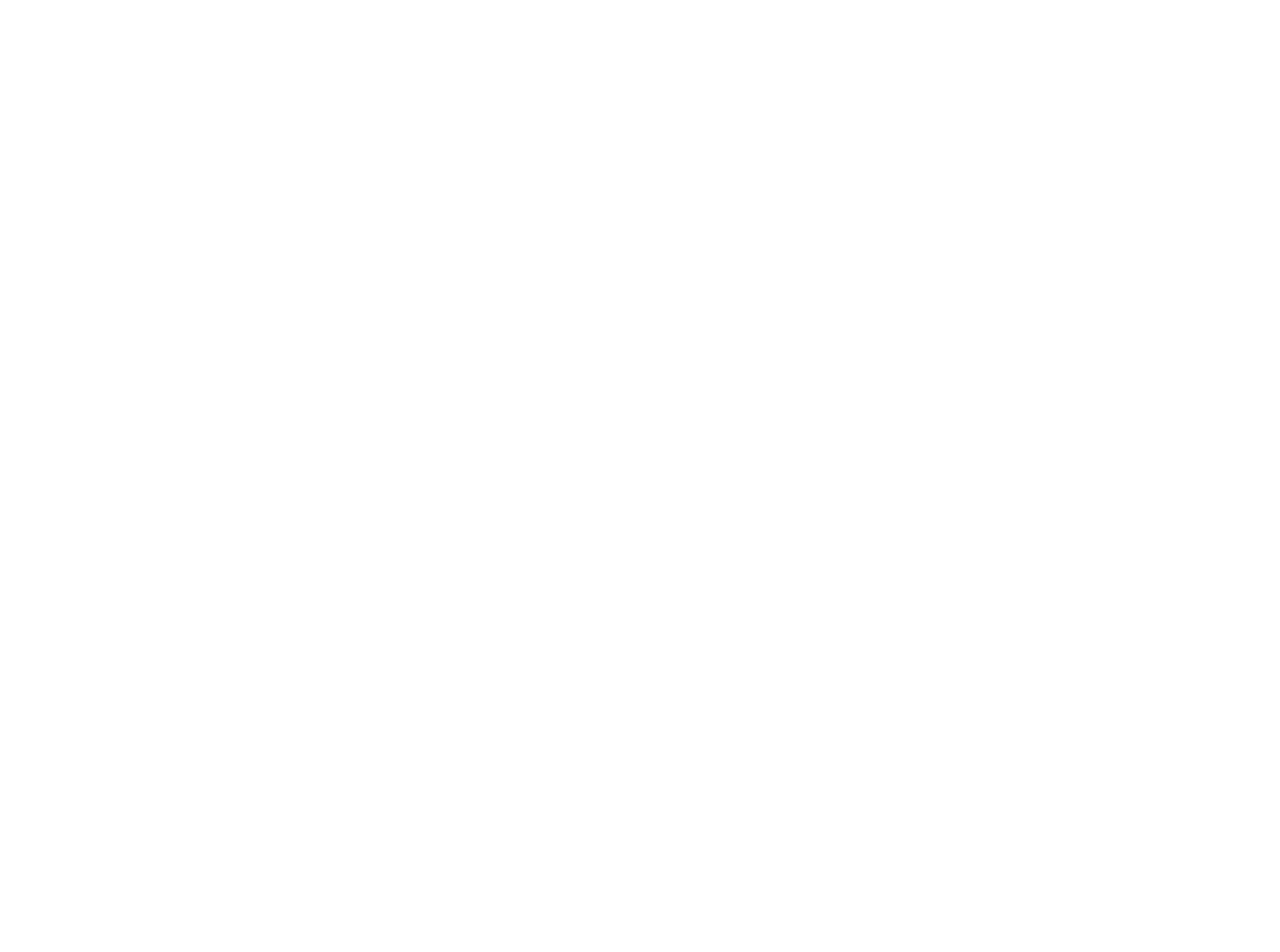
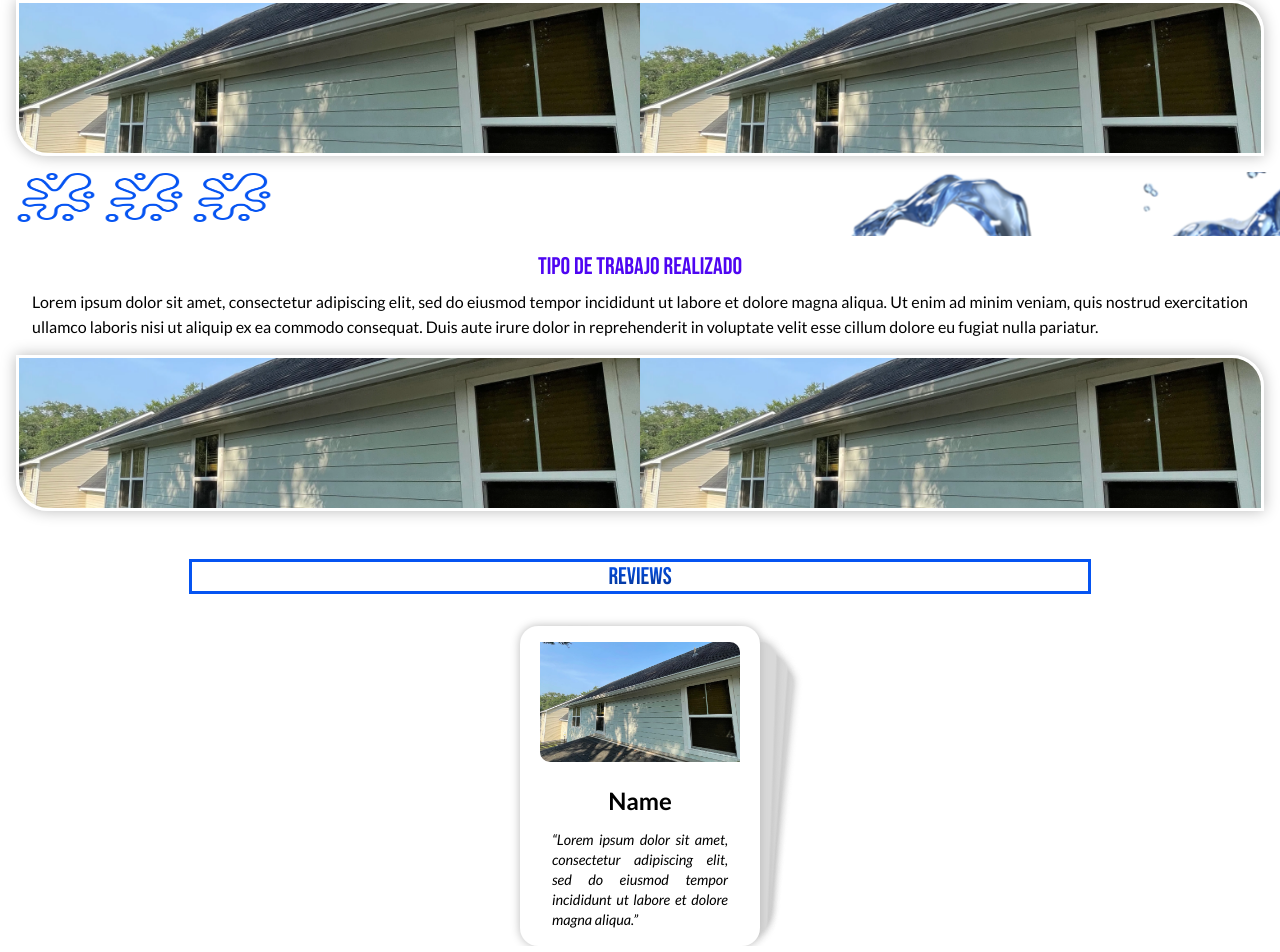
Before and after one commit to yeray004/David-s-Pressure-Washing, a Next.js app: page /works in a window 1280 px wide. Shown: the part 600-1552 px from the top of the page. Before the commit the page ends 800 px from the top, so only its background shows below. Built offline with nearby package versions, Linux system fonts and the light colour scheme.

Commit message:
Works page completed. Starting contact page

```diff
--- a/app/Home.css
+++ b/app/Home.css
@@ -73,9 +73,10 @@
 }
 .home-section1 img:first-child{
   position: absolute;
-  width: 70%;
+  width: 90%;
   height: fit-content;
   z-index: -10;
+  left: -140px;
 }
 /* section #2 ---------------------*/
 .home-section2{
--- /dev/null
+++ b/app/components/ReviewsCards.jsx
@@ -0,0 +1,54 @@
+'use client'
+// Import Next.js
+import Image from 'next/image';
+// Images
+import img14 from '../../public/images/works/img14.webp';
+// Import Swiper React components
+import { Swiper, SwiperSlide } from 'swiper/react';
+// Import Swiper styles
+import 'swiper/css';
+import 'swiper/css/effect-cards';
+// import required modules
+import { EffectCards } from 'swiper/modules';
+
+export default function ReviewsCards() {
+  return (
+    <>
+      <Swiper
+        effect={'cards'}
+        grabCursor={true}
+        modules={[EffectCards]}
+        className="mySwiper"
+      >
+        <SwiperSlide>
+          <div>
+            <Image  src={img14} alt='spalshIcon' />
+          </div>
+          <h5>Name</h5>
+          <p>“Lorem ipsum dolor sit amet, consectetur adipiscing elit, sed do eiusmod tempor incididunt ut labore et dolore magna aliqua.”</p>
+        </SwiperSlide>
+        <SwiperSlide>
+          <div>
+            <Image  src={img14} alt='spalshIcon' />
+          </div>
+          <h5>Name</h5>
+          <p>“Lorem ipsum dolor sit amet, consectetur adipiscing elit, sed do eiusmod tempor incididunt ut labore et dolore magna aliqua.”</p>
+        </SwiperSlide>
+        <SwiperSlide>
+          <div>
+            <Image  src={img14} alt='spalshIcon' />
+          </div>
+          <h5>Name</h5>
+          <p>“Lorem ipsum dolor sit amet, consectetur adipiscing elit, sed do eiusmod tempor incididunt ut labore et dolore magna aliqua.”</p>
+        </SwiperSlide>
+        <SwiperSlide>
+          <div>
+            <Image  src={img14} alt='spalshIcon' />
+          </div>
+          <h5>Name</h5>
+          <p>“Lorem ipsum dolor sit amet, consectetur adipiscing elit, sed do eiusmod tempor incididunt ut labore et dolore magna aliqua.”</p>
+        </SwiperSlide>
+      </Swiper>
+    </>
+  );
+}
--- a/app/globals.css
+++ b/app/globals.css
@@ -3,7 +3,8 @@
   --regular-blue: #059FF2;
   --cian-blue: #05EAF2;
   --steeal-blue: #0554F2;
-  --purble-blue: #4E05F2;
+  --purple-blue: #4E05F2;
+  --linear-blue: linear-gradient(to top, #03318C, #0554F2);
   /* object round corners */
   --style1: 0 2rem;
   --style2: 2rem 0;
@@ -62,16 +63,17 @@
 }
 .btn-style-1{
   color: #ffff;
-	background: var(--purble-blue);
+	background: var(--purple-blue);
 }
 .btn-style-2{
-  color: var(--purble-blue);
-  border: 4px solid var(--purble-blue);
+  font-weight: bold;
+  color: var(--purple-blue);
+  border: 4px solid var(--purple-blue);
   border-radius: 0 8px 0 8px;
   transition: ease .2s;
 }
 .btn-style-2:hover{
-  background-color: var(--purble-blue);
+  background-color: var(--purple-blue);
   color: #ffff;
 }
 .btn-style-3{
--- a/app/page.jsx
+++ b/app/page.jsx
@@ -4,7 +4,7 @@
 import HomeCarousel from './components/HomeCarousel';
 //Styles and Images
 import './Home.css'
-import splash1 from '../public/images/other/splash1.png';
+import splash1 from '../public/images/other/splash1.svg';
 import splash2 from '../public/images/other/splash2.png';
 import img3 from '../public/images/works/img3.webp';
 import img10 from '../public/images/works/img10.webp';
--- a/app/services/services.css
+++ b/app/services/services.css
@@ -4,7 +4,7 @@
   margin: 1rem 0 0;
 }
 .services-title h1{
-  background-image: linear-gradient(to right, #03318C, #0554F2);
+  background-image: var(--linear-blue);
   -webkit-background-clip: text;
   background-clip: text;
   color: transparent;
@@ -35,7 +35,7 @@
   padding: .5rem 0;
   left: .5rem;
   font-size: 1.4rem;
-  background-color: var(--purble-blue);
+  background-color: var(--purple-blue);
   color: #ffff;
   z-index: 50;
 }
--- a/app/works/page.jsx
+++ b/app/works/page.jsx
@@ -1,7 +1,63 @@
+//Next.js
+import Link from 'next/link'
+import Image from 'next/image';
+//Components
+import ReviewsCards from '../components/ReviewsCards.jsx';
+//Styles and images
+import './works.css'
+import img14 from '../../public/images/works/img14.webp';
+import splashImage from '../../public/images/other/splash1.svg';
+import splashIcon from '../../public/images/other/splashIcon.png';
+
+
+
 export default function Works() {
   return (
     <main>
-      Works
+      <h1 className='works-title'>Our Works</h1>
+      <section className='works-section'>
+        <div>
+          <h3>Tipo de Trabajo realizado</h3>
+          <p>Lorem ipsum dolor sit amet, consectetur adipiscing elit, sed do eiusmod tempor incididunt ut labore et dolore magna aliqua. Ut enim ad minim veniam, quis nostrud exercitation ullamco laboris nisi ut aliquip ex ea commodo consequat. Duis aute irure dolor in reprehenderit in voluptate velit esse cillum dolore eu fugiat nulla pariatur.</p>
+        </div>
+        <div>
+          <Image  src={img14} alt='spalshIcon' />
+          <Image  src={img14} alt='spalshIcon' />
+        </div>
+      </section>
+      <Link href='/contact' className='btn-style-2 works-btn'>contact us</Link>
+      <section className='works-section'>
+        <div>
+          <h3>Tipo de Trabajo realizado</h3>
+          <p>Lorem ipsum dolor sit amet, consectetur adipiscing elit, sed do eiusmod tempor incididunt ut labore et dolore magna aliqua. Ut enim ad minim veniam, quis nostrud exercitation ullamco laboris nisi ut aliquip ex ea commodo consequat. Duis aute irure dolor in reprehenderit in voluptate velit esse cillum dolore eu fugiat nulla pariatur.</p>
+        </div>
+        <div>
+          <Image  src={img14} alt='spalshIcon' />
+          <Image  src={img14} alt='spalshIcon' />
+        </div>
+      </section>
+      <div className='works-reference-point'>
+        <div>
+          <Image  src={splashIcon} alt='spalshIcon' />
+          <Image  src={splashIcon} alt='spalshIcon' />
+          <Image  src={splashIcon} alt='spalshIcon' />
+        </div>
+        <Image  src={splashImage} alt='spalshIcon' className='work-splash'/>
+      </div>
+      <section className='works-section'>
+        <div>
+          <h3>Tipo de Trabajo realizado</h3>
+          <p>Lorem ipsum dolor sit amet, consectetur adipiscing elit, sed do eiusmod tempor incididunt ut labore et dolore magna aliqua. Ut enim ad minim veniam, quis nostrud exercitation ullamco laboris nisi ut aliquip ex ea commodo consequat. Duis aute irure dolor in reprehenderit in voluptate velit esse cillum dolore eu fugiat nulla pariatur.</p>
+        </div>
+        <div>
+          <Image  src={img14} alt='spalshIcon' />
+          <Image  src={img14} alt='spalshIcon' />
+        </div>
+      </section>
+      <section className='work-reviews'>
+        <h2>Reviews</h2>
+        <ReviewsCards/>
+      </section>
     </main>
   )
 }
--- /dev/null
+++ b/app/works/works.css
@@ -0,0 +1,110 @@
+.works-title, .work-reviews h2{
+  margin: 1rem 0 0;
+  background-image: var(--linear-blue);
+  -webkit-background-clip: text;
+  background-clip: text;
+  color: transparent;
+}
+.works-section{
+  display: flex;
+  justify-content: center;
+  flex-direction: column;
+  margin: 1rem;
+}
+.works-section h3{
+  font-size: 1.5rem;
+  color: var(--purple-blue);
+}
+.works-section p{
+  margin: .5rem 1rem 1rem;
+  text-align: justify;
+}
+.works-section div:last-child{
+  border: #ffff solid 3px;
+  border-radius: var(--style1);
+  overflow: hidden;
+  height: 150px;
+  box-shadow: 0 0 15px #bababa;
+}
+.works-section div > img{
+  width: 50%;
+  height: 100%;
+  object-fit: cover;
+}
+.works-btn{
+  width: 50%;
+  margin: 2rem auto;
+}
+.works-reference-point{
+  position: relative;
+  display: flex;
+  height: 4rem;
+  overflow-x: hidden;
+}
+.works-reference-point div{
+  display: flex;
+  width: 20%;
+  gap: .5rem;
+  margin-left: 1rem;
+}
+.works-reference-point div > img{
+  height: 80%;
+}
+.work-splash{
+  width: 50%;
+  height: fit-content;
+  position: absolute;
+  transform: translateX(130%) translateY(-30%);
+}
+/* review cards ------------------*/
+.work-reviews{
+  margin: 2rem 0;
+  overflow-x: hidden;
+}
+.work-reviews h2{
+  margin: 1rem auto 2rem;
+  border: var(--steeal-blue) solid 3px;
+  width: 70%;
+}
+.swiper {
+  width: 240px;
+  height: 320px;
+}
+.swiper-slide {
+  display: flex;
+  flex-direction: column;
+  align-items: center;
+  justify-content: space-between;
+  border-radius: 18px;
+  background-color: #fff;
+  box-shadow: 0 0 10px #bababa;
+}
+.swiper-slide div{
+  width: 83%;
+  height: 120px;
+  overflow: hidden;
+  padding: 1rem;
+  overflow: hidden;
+}
+.swiper-slide img{
+  border-radius: 0 10px 0;
+  width: 100%;
+  height: 100%;
+  object-fit: cover;
+}
+.swiper-slide h5{
+  margin: 0;
+  font-size: 1.5rem;
+  font-weight: bold;
+}
+.swiper-slide p{
+  line-height: 20px;
+  font-size: .9rem;
+  text-align: justify;
+  margin: 0 2rem;
+  padding: .5rem 0 1rem;
+  font-style: italic;
+}
+.swiper-slide:nth-child(even) h5{
+  color: var(--steeal-blue);
+}
```
Also changed, not shown: public/images/other/splash1.svg (added).
